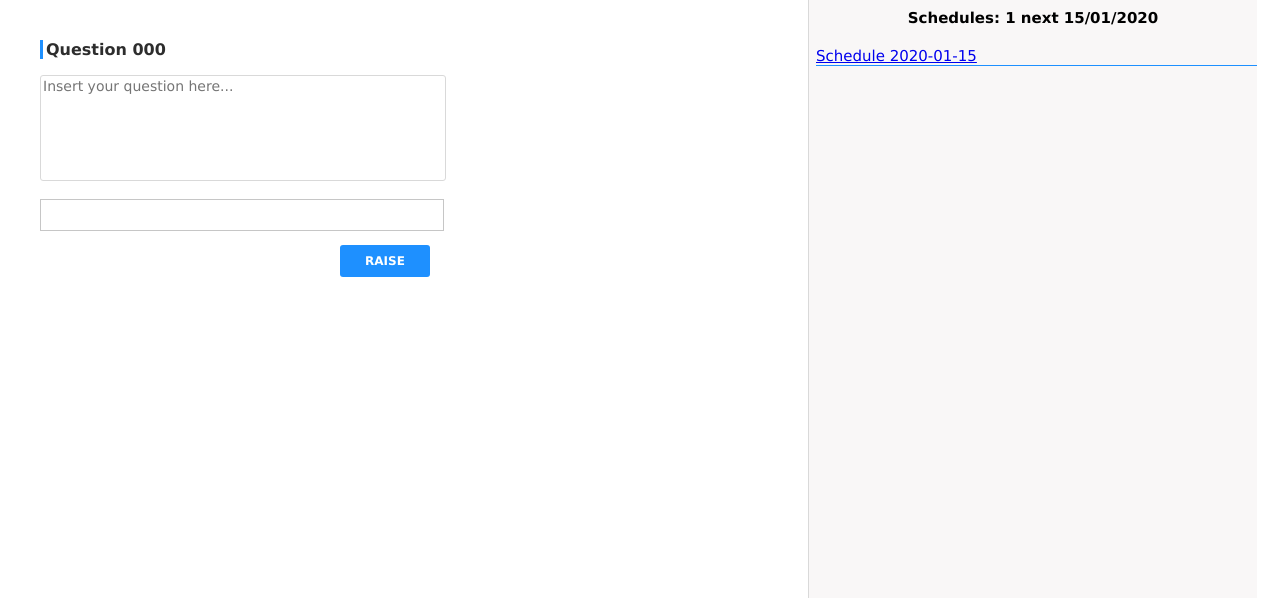
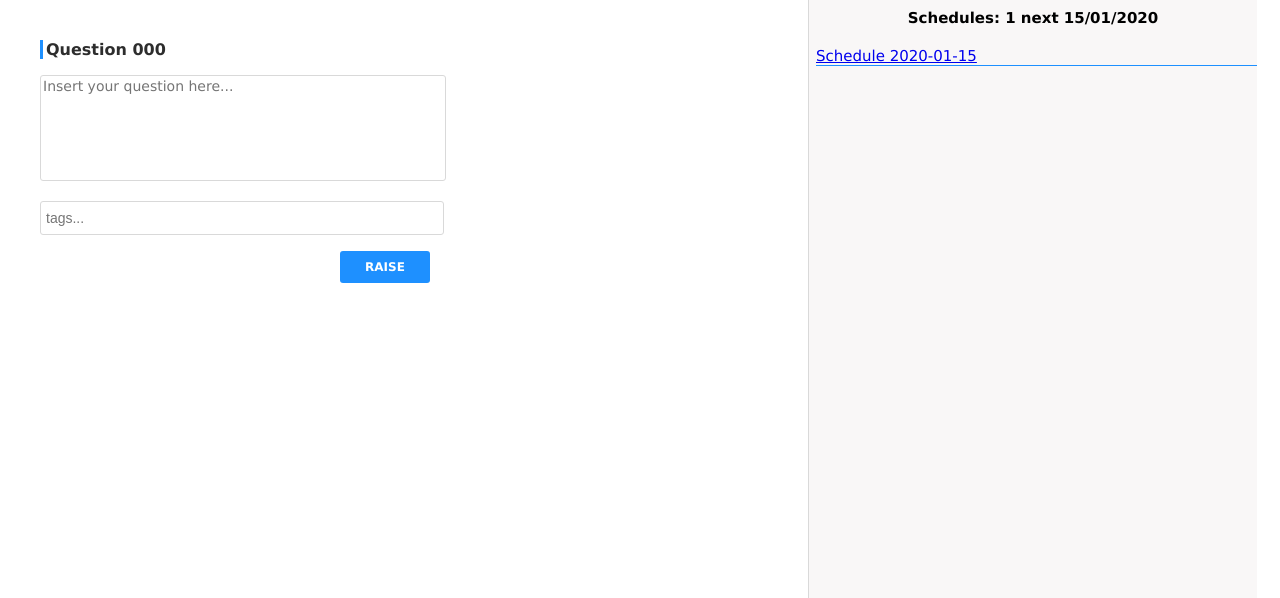
Before and after one commit to andersonresende/pyminds, a Django app: template review/templates/home.html in a window 1280 px wide. Shown: the part 140-738 px from the top of the page. Run offline with Django 3.2, Linux system fonts and the light colour scheme; tables that the repository leaves empty hold one stand-in row (values such as "Sample post"); the template is opened without the code that fills it: values that come from a table or form of the project are taken from there, most other values are stand-ins (such as "Sample title", 1, 10 or a date in 2020); some libraries are stand-ins or nearby versions.

Commit message:
mais css e tags lowercase

```diff
--- a/pyminds/local_settings.py
+++ b/pyminds/local_settings.py
@@ -2,8 +2,8 @@
 
 DATABASES = {
     'default': {
-        'ENGINE': 'django.db.backends.postgresql_psycopg2', # Add 'postgresql_psycopg2', 'mysql', 'sqlite3' or 'oracle'.
-        'NAME': 'pyminds',                      # Or path to database file if using sqlite3.
+        'ENGINE': 'django.db.backends.sqlite3', # Add 'postgresql_psycopg2', 'mysql', 'sqlite3' or 'oracle'.
+        'NAME': 'pyminds.db',                      # Or path to database file if using sqlite3.
         # The following settings are not used with sqlite3:
         'USER': 'me',
         'PASSWORD': '883',
--- a/review/forms.py
+++ b/review/forms.py
@@ -4,7 +4,7 @@
 
 def create_tags(question, tags):
     if tags and question:
-        lst_tags = [Tag.objects.get_or_create(name=t)[0] for t in tags.split(',')]
+        lst_tags = [Tag.objects.get_or_create(name=t.lower())[0] for t in tags.split(',')]
         [t.questions.add(question) for t in lst_tags]
 
 
@@ -14,7 +14,7 @@
         exclude = ('date', 'review')
         widgets = {'text': forms.Textarea(attrs={"placeholder": "Insert your question here..."})}
 
-    tags = forms.CharField(max_length=100, label='', required=False)
+    tags = forms.CharField(max_length=100, label='', required=False,)
 
     def save(self, force_insert=False, force_update=False, commit=True):
         question = super(QuestionForm, self).save(commit=True)
--- a/review/static/css/tagit.ui-zendesk.css
+++ b/review/static/css/tagit.ui-zendesk.css
@@ -5,10 +5,12 @@
 ul.tagit {
     border-style: solid;
     border-width: 1px;
-    border-color: #C6C6C6;
+    border-color: #d9d9d9;
+    border-radius: 3px;
+    transition : all 0.5s ease 0s;
     background: inherit;
     width: 392px;
-    font-size: 14px;
+    font-size: 16px;
 }
 ul.tagit li.tagit-choice {
     -moz-border-radius: 6px;
@@ -51,6 +53,8 @@
     color: #333333;
     background: none;
     font-size: 14px;
+    width: 50px;
+    text-transform: lowercase;
 }
 .ui-widget {
     font-size: 1.1em;
@@ -65,7 +69,7 @@
     margin: 0;
     display:block;
     float: left;
-    font-size: 14px;
+    font-size: 16px;
 }
 .tagit-autocomplete.ui-menu .ui-menu {
     margin-top: -3px;
--- a/review/templates/home.html
+++ b/review/templates/home.html
@@ -3,11 +3,16 @@
         {% block extra_head%}
             <script type="text/javascript">
                 $(document).ready(function() {
+
+
+
                     var sampleTags = document.getElementById("myVar").value.split(',');
                     sampleTags
                     $('#id_tags').tagit({
                         availableTags: sampleTags
                     });
+
+                    $('ul.tagit input[type="text"]').attr('placeholder','tags...');
                 });
             </script>
 
```
Also changed, not shown: review/tests.py (+10 -3 lines).
